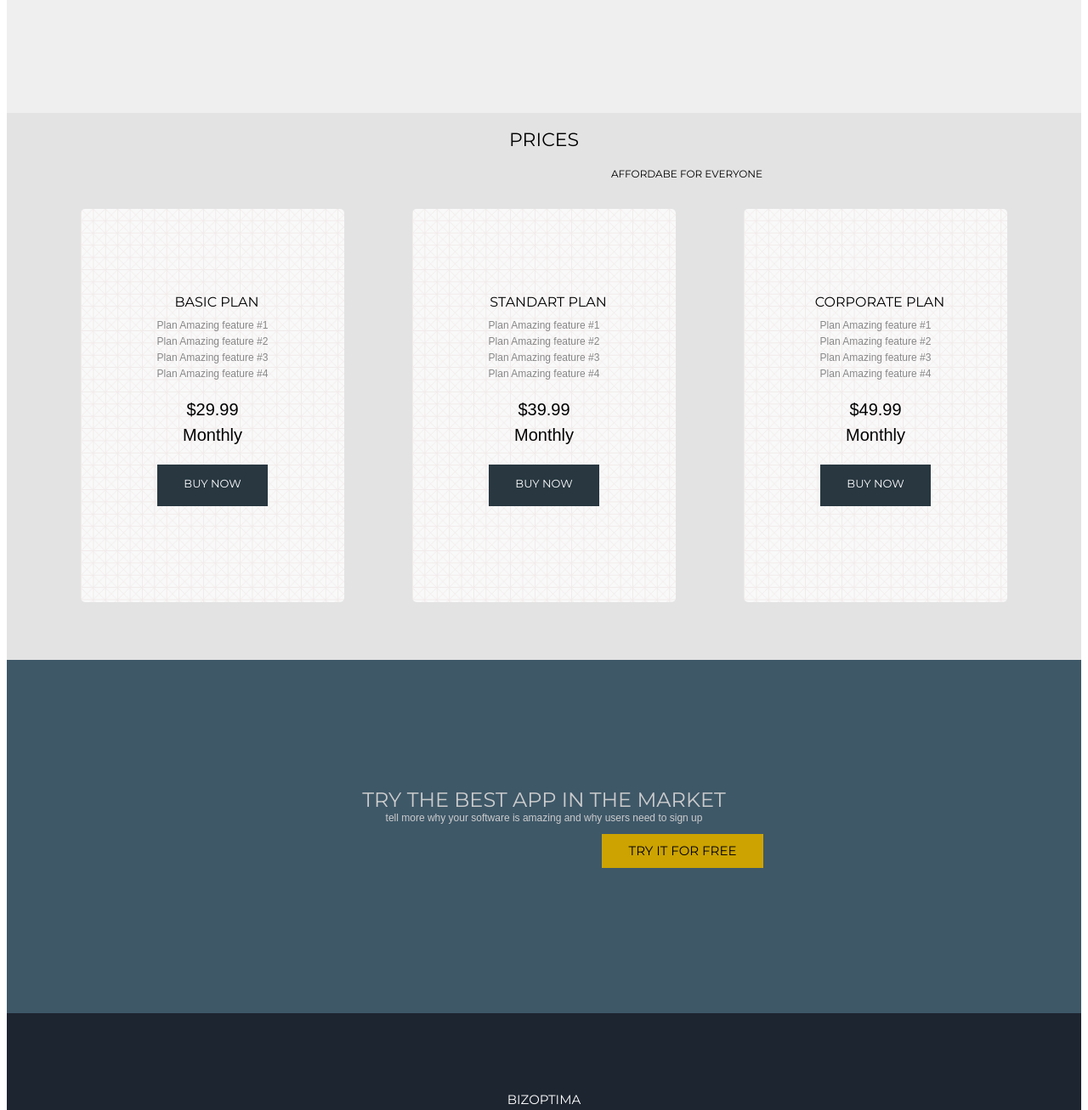
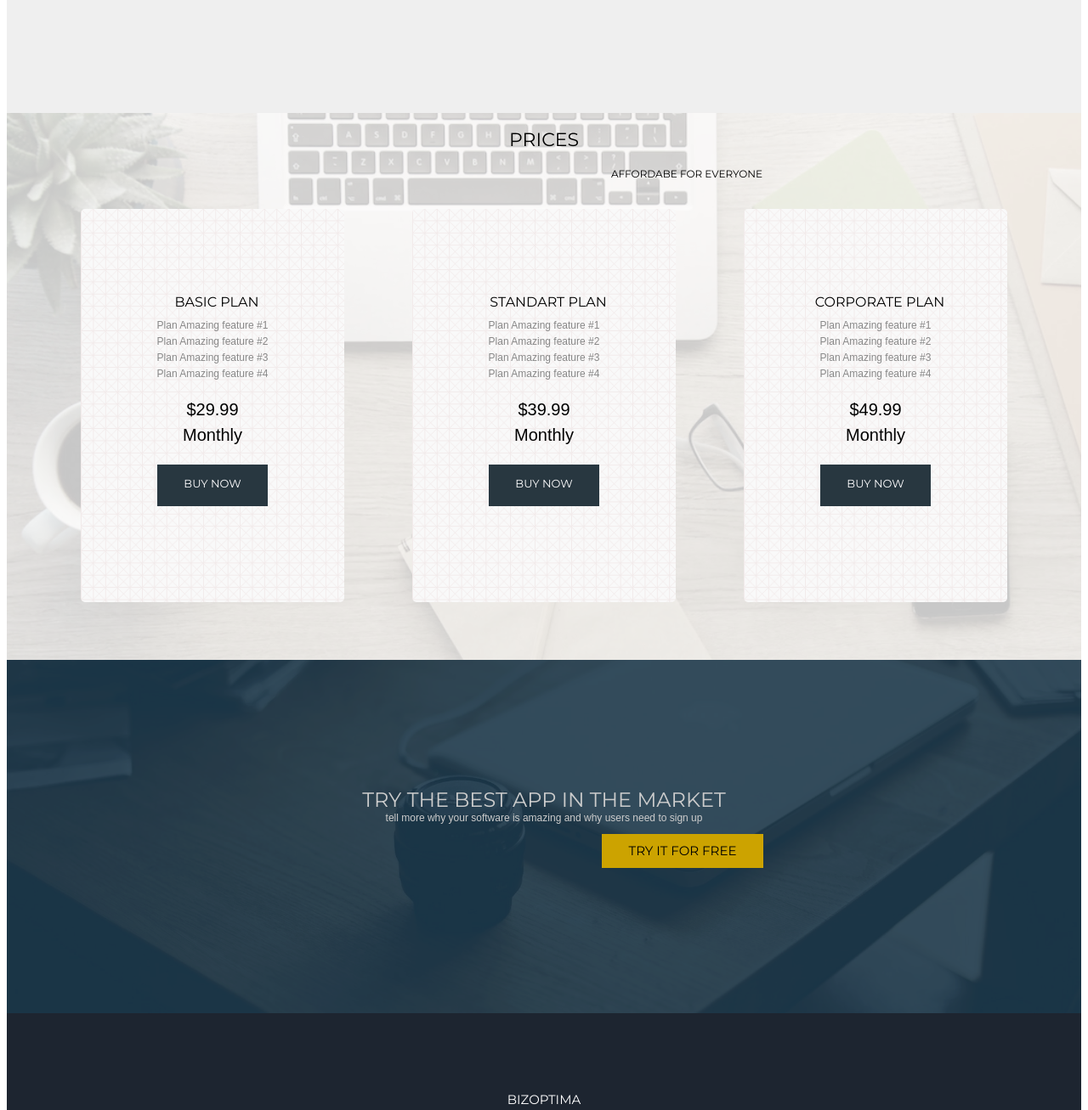
Before and after one commit to Fardeen16/R_trial, a plain HTML site: page Assignment1_Webtech/index1.html in a window 1280 px wide. Shown: the part 1360-2667 px from the top of the page at 85% size. Drawn offline with Linux system fonts and the light colour scheme; the site is published under a folder, as on GitHub Pages, so addresses that start at the root find nothing; a web font is replaced by a local one.

Commit message:
Update style1.css againnnnn!!!

```diff
--- a/Assignment1_Webtech/style1.css
+++ b/Assignment1_Webtech/style1.css
@@ -55,7 +55,7 @@ main {
     height: 700px;
     width:1600px;
     align-items: center;
-    background-image: url('/images/lawyer.jpg');
+    background-image: url("images/lawyer.jpg");
     /* background-size: 1600px 853px; */
     background-size: cover;
     background-repeat: no-repeat;
@@ -201,7 +201,7 @@ button {
     padding: 50px 20px;
     background-color: #fff;
 
-    background-image: url("/images/glasses.png");
+    background-image: url("images/glasses.png");
     filter: grayscale(70%);
     height: 68vh;
     background-attachment: fixed;
@@ -301,7 +301,7 @@ line-height: 1.5;
     align-items: center;
     height: 52vh;
 
-    background-image: url('/images/notebook.jpg');
+    background-image: url("images/notebook.jpg");
     background-size: cover;
     background-position: center;
 
```
